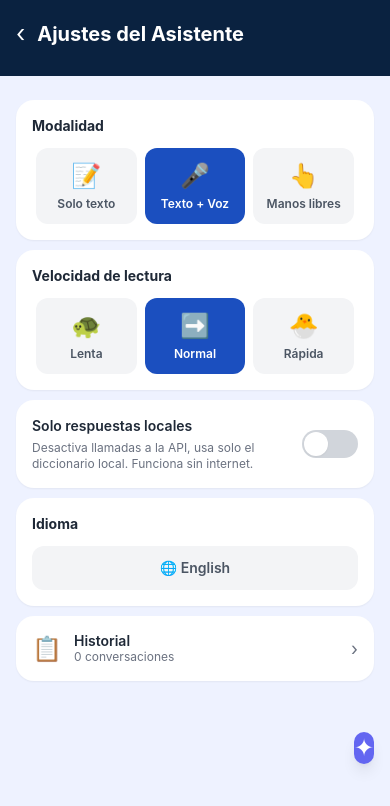
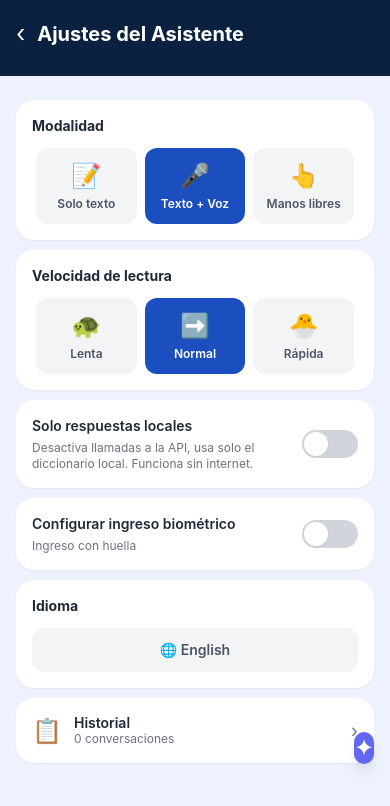
Before and after one commit to Brian-Rivera-404/sunat-sol-mobile-, a React Native app: screen /AssistantSettings in a window 390 px wide. Shown: the top 806 px of the page. Built offline with nearby package versions, Linux system fonts and the light colour scheme.

Commit message:
improvement: implement local biometric authentication setup and locking overlay on HomeScreen

```diff
--- a/src/screens/AssistantSettingsScreen.tsx
+++ b/src/screens/AssistantSettingsScreen.tsx
@@ -1,9 +1,10 @@
 import React from 'react'
-import { View, TouchableOpacity, ScrollView } from 'react-native'
+import { View, TouchableOpacity, ScrollView, Alert } from 'react-native'
 import { Text } from '../components/AccessibleText'
-import { useStore, go, setAssistantSettings } from '../store/sunatStore'
+import { useStore, go, setAssistantSettings, setBiometric } from '../store/sunatStore'
 import { useTranslate } from '../i18n/useTranslate'
 import { vibrateLight, vibrateSuccess } from '../utils/haptics'
+import * as LocalAuthentication from 'expo-local-authentication'
 import HeaderBar from '../components/HeaderBar'
 import type { NativeStackNavigationProp } from '@react-navigation/native-stack'
 import type { RootStackParamList } from '../types/navigation'
@@ -40,6 +41,28 @@ export default function AssistantSettingsScreen({ navigation }: { navigation: Sc
   const toggleLocal = () => {
     dispatch(setAssistantSettings({ useLocalOnly: !settings.useLocalOnly }))
     vibrateSuccess()
+  }
+
+  const toggleBiometric = async () => {
+    vibrateLight()
+    if (!state.biometricEnabled) {
+      const hasHardware = await LocalAuthentication.hasHardwareAsync()
+      const isEnrolled = await LocalAuthentication.isEnrolledAsync()
+      if (!hasHardware || !isEnrolled) {
+        Alert.alert(t('biometric_not_available') || 'Biometría no disponible')
+        return
+      }
+      const result = await LocalAuthentication.authenticateAsync({
+        promptMessage: t('biometric_login') || 'Acceso con huella',
+      })
+      if (result.success) {
+        dispatch(setBiometric(true))
+        vibrateSuccess()
+      }
+    } else {
+      dispatch(setBiometric(false))
+      vibrateSuccess()
+    }
   }
 
   return (
@@ -113,6 +136,24 @@ export default function AssistantSettingsScreen({ navigation }: { navigation: Sc
         </View>
 
         <View className="bg-white dark:bg-gray-800 rounded-[18px] p-4 mb-2.5 shadow-sm">
+          <View className="flex-row items-center justify-between">
+            <View className="flex-1 mr-4">
+              <Text className="text-sm font-semibold text-gray-800 dark:text-gray-100">{t('biometric_setup')}</Text>
+              <Text className="text-xs text-gray-500 dark:text-gray-400 mt-1">{t('biometric_login')}</Text>
+            </View>
+            <TouchableOpacity
+              onPress={toggleBiometric}
+              className={`w-14 h-7 rounded-full px-0.5 justify-center ${state.biometricEnabled ? 'bg-[#1B4FBF] items-end' : 'bg-gray-300 dark:bg-gray-600 items-start'}`}
+              accessibilityLabel={`${t('biometric_setup')}: ${state.biometricEnabled ? t('general_active') : t('general_inactive')}`}
+              accessibilityRole="switch"
+              accessibilityState={{ checked: state.biometricEnabled }}
+            >
+              <View className="w-6 h-6 rounded-full bg-white shadow-sm" />
+            </TouchableOpacity>
+          </View>
+        </View>
+
+        <View className="bg-white dark:bg-gray-800 rounded-[18px] p-4 mb-2.5 shadow-sm">
           <Text className="text-sm font-bold text-gray-800 dark:text-gray-100 mb-3" accessibilityRole="header">{t('lang_switch')}</Text>
           <TouchableOpacity
             className="flex-row items-center justify-center py-3 bg-gray-100 dark:bg-gray-700 rounded-xl"
--- a/src/screens/HomeScreen.tsx
+++ b/src/screens/HomeScreen.tsx
@@ -1,5 +1,5 @@
-import React from 'react'
-import { View, TouchableOpacity, ScrollView, Platform } from 'react-native'
+import React, { useState, useEffect } from 'react'
+import { View, TouchableOpacity, ScrollView, Platform, AppState } from 'react-native'
 import { LinearGradient } from 'expo-linear-gradient'
 import { Text } from '../components/AccessibleText'
 import { useStore, go, fmt, setDarkMode, setHighContrast } from '../store/sunatStore'
@@ -7,6 +7,7 @@ import { useTranslate } from '../i18n/useTranslate'
 import { vibrateLight } from '../utils/haptics'
 import type { NativeStackNavigationProp } from '@react-navigation/native-stack'
 import type { RootStackParamList } from '../types/navigation'
+import * as LocalAuthentication from 'expo-local-authentication'
 
 import { C } from '../styles/theme'
 
@@ -36,6 +37,78 @@ const BOTTOM_CARDS = [
 export default function HomeScreen({ navigation }: { navigation: HomeNav }) {
   const { state, dispatch } = useStore()
   const { t, switchLang, nextLangLabel } = useTranslate()
+
+  const [isLocked, setIsLocked] = useState(state.biometricEnabled)
+
+  const unlockWithBiometrics = async () => {
+    if (!state.biometricEnabled) {
+      setIsLocked(false)
+      return
+    }
+    const hasHardware = await LocalAuthentication.hasHardwareAsync()
+    const isEnrolled = await LocalAuthentication.isEnrolledAsync()
+    if (hasHardware && isEnrolled) {
+      const result = await LocalAuthentication.authenticateAsync({
+        promptMessage: t('biometric_login') || 'Acceso con huella',
+        disableDeviceFallback: false,
+      })
+      if (result.success) {
+        setIsLocked(false)
+        vibrateLight()
+      }
+    } else {
+      setIsLocked(false)
+    }
+  }
+
+  useEffect(() => {
+    if (state.biometricEnabled) {
+      unlockWithBiometrics()
+    }
+  }, [state.biometricEnabled])
+
+  useEffect(() => {
+    const handleAppStateChange = (nextAppState: any) => {
+      if (nextAppState === 'active' && state.biometricEnabled) {
+        setIsLocked(true)
+        unlockWithBiometrics()
+      }
+    }
+    const subscription = AppState.addEventListener('change', handleAppStateChange)
+    return () => {
+      subscription.remove()
+    }
+  }, [state.biometricEnabled])
+
+  if (isLocked) {
+    return (
+      <View className="flex-1 bg-[#002f5d] items-center justify-center px-8">
+        <View className="items-center mb-8">
+          <Text className="text-white text-5xl font-bold mb-2">{t('app_name')}</Text>
+          <Text className="text-blue-200 text-lg text-center">SOL Móvil Seguro</Text>
+        </View>
+        <TouchableOpacity
+          onPress={unlockWithBiometrics}
+          className="bg-white/10 dark:bg-white/5 border border-white/20 p-8 rounded-full mb-12 items-center justify-center shadow-lg"
+          accessibilityLabel="Desbloquear con biometría"
+          accessibilityRole="button"
+        >
+          <Text className="text-6xl text-white">🔒</Text>
+        </TouchableOpacity>
+        <Text className="text-white/80 text-center mb-8 text-sm px-4">
+          Esta aplicación contiene información tributaria confidencial protegida por biometría.
+        </Text>
+        <TouchableOpacity
+          onPress={unlockWithBiometrics}
+          className="bg-white rounded-xl py-3.5 px-8 w-full items-center shadow-md"
+          accessibilityLabel="Desbloquear ahora"
+          accessibilityRole="button"
+        >
+          <Text className="text-[#002f5d] font-bold text-base">Desbloquear Aplicación</Text>
+        </TouchableOpacity>
+      </View>
+    )
+  }
 
   const firstName = state.user?.nombre ?? 'Usuario'
   const initial = firstName.charAt(0).toUpperCase()
```
